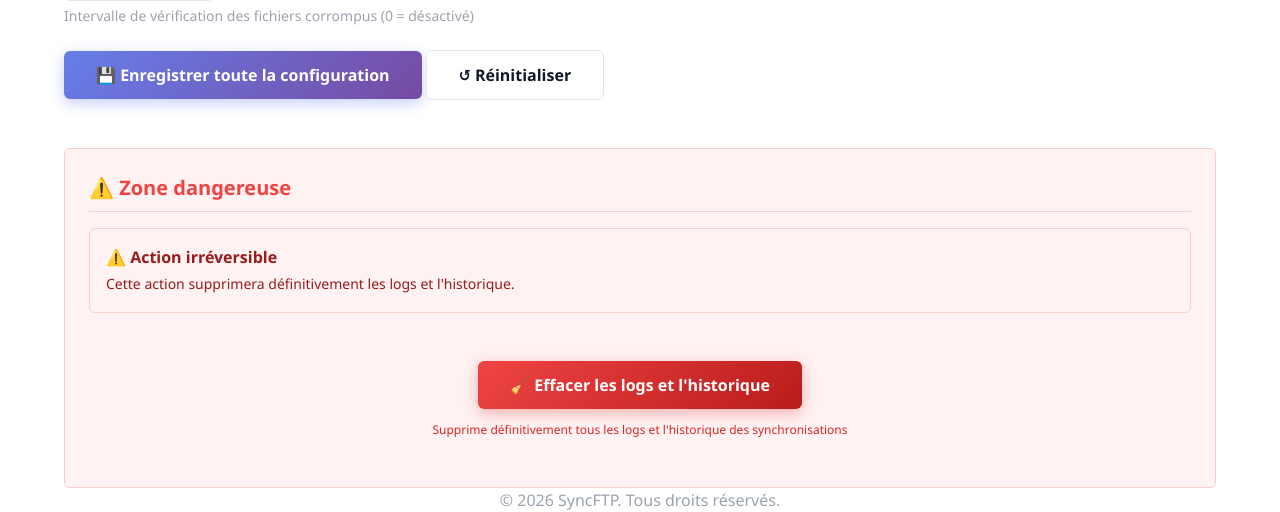
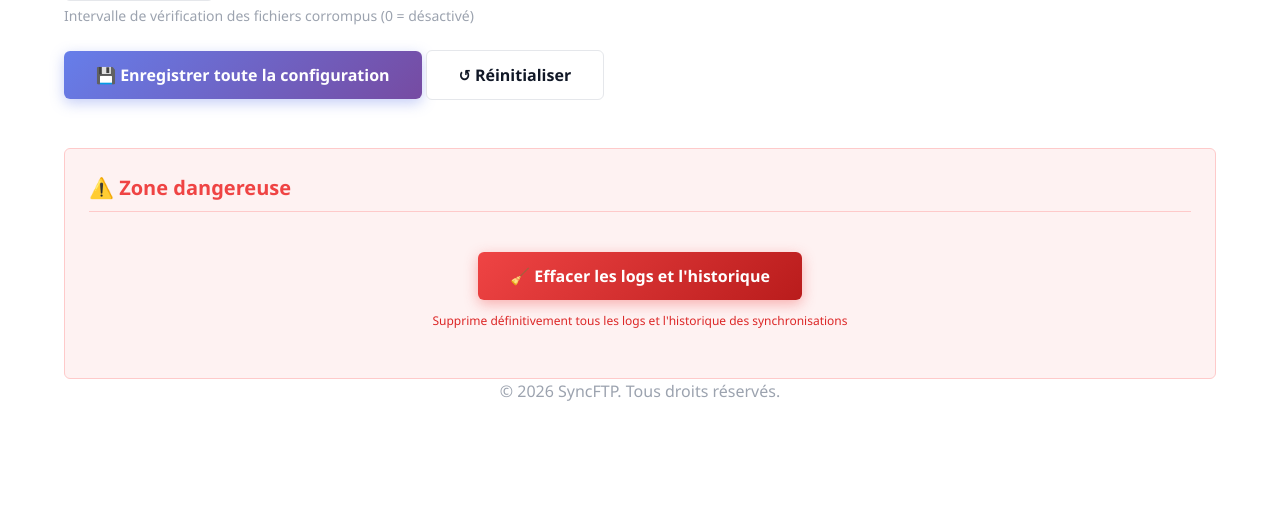
Before and after one commit to SHARKYBLUSTER/SyncFTP, a Flask app: page /config in a window 1280 px wide. Shown: the part 1913-2425 px from the top of the page. After the commit the page ends 2314 px from the top, so only its background shows below. Run offline with Flask 3, Linux system fonts and the light colour scheme.

Commit message:
Fix: Corriger le bouton Effacer les logs et l'historique + supprimer le cadre d'avertissement
- Ajoute la route /api/clear_database qui supprime LOG_FILE et TASKS_FILE
- Supprime le cadre d'avertissement redondant dans la zone dangereuse
- Le bouton appelle maintenant une route backend fonctionnelle

Generated by Mistral Vibe.
Co-Authored-By: Mistral Vibe <vibe@mistral.ai>

```diff
--- a/app.py
+++ b/app.py
@@ -947,6 +947,28 @@ def api_cleanup_logs():
     return jsonify({'success': True, 'message': 'Logs nettoyés'})
 
 
+@app.route('/api/clear_database', methods=['POST'])
+def api_clear_database():
+    """API: Supprime tous les logs et l'historique des synchronisations"""
+    try:
+        # Supprimer le fichier de logs
+        if os.path.exists(LOG_FILE):
+            os.remove(LOG_FILE)
+            app.logger.info("Fichier de logs supprimé")
+
+        # Supprimer l'historique des tâches (sync_tasks.json)
+        if os.path.exists(TASKS_FILE):
+            # On pourrait le supprimer complètement ou le vider
+            # Pour l'instant, on le supprime
+            os.remove(TASKS_FILE)
+            app.logger.info("Historique des synchronisations supprimé")
+
+        return jsonify({'success': True, 'message': 'Logs et historique supprimés'})
+    except Exception as e:
+        app.logger.error(f"Erreur lors de la suppression des logs et historique: {e}")
+        return jsonify({'success': False, 'message': str(e)}), 500
+
+
 @app.route('/api/shutdown', methods=['POST'])
 def api_shutdown():
     """API: Arrête proprement le service"""
--- a/templates/config.html
+++ b/templates/config.html
@@ -180,13 +180,6 @@
     <section class="danger-zone" aria-labelledby="danger-zone-title">
         <h3 id="danger-zone-title" class="config-section-title config-section-title--danger">⚠️ Zone dangereuse</h3>
 
-        <div class="alert alert--danger mb-lg" role="alert" aria-live="assertive">
-            <div class="alert-content">
-                <h4 class="alert-title">⚠️ Action irréversible</h4>
-                <p class="alert-message">Cette action supprimera définitivement les logs et l'historique.</p>
-            </div>
-        </div>
-
         <div class="danger-actions">
             <div class="danger-action">
                 <button class="btn btn--danger" onclick="confirmClearDatabase()" aria-label="Effacer les logs et l'historique. Attention, cette action est irréversible">🧹 Effacer les logs et l'historique</button>
```
